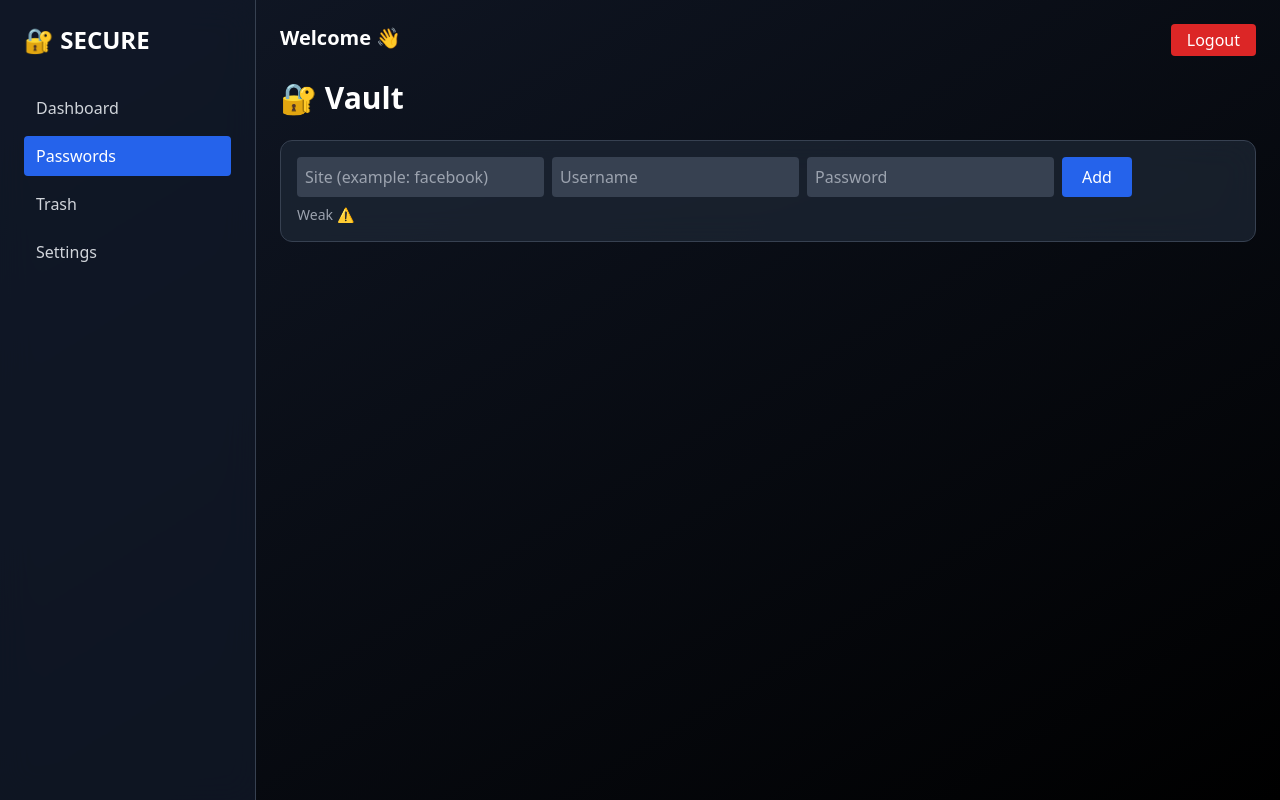
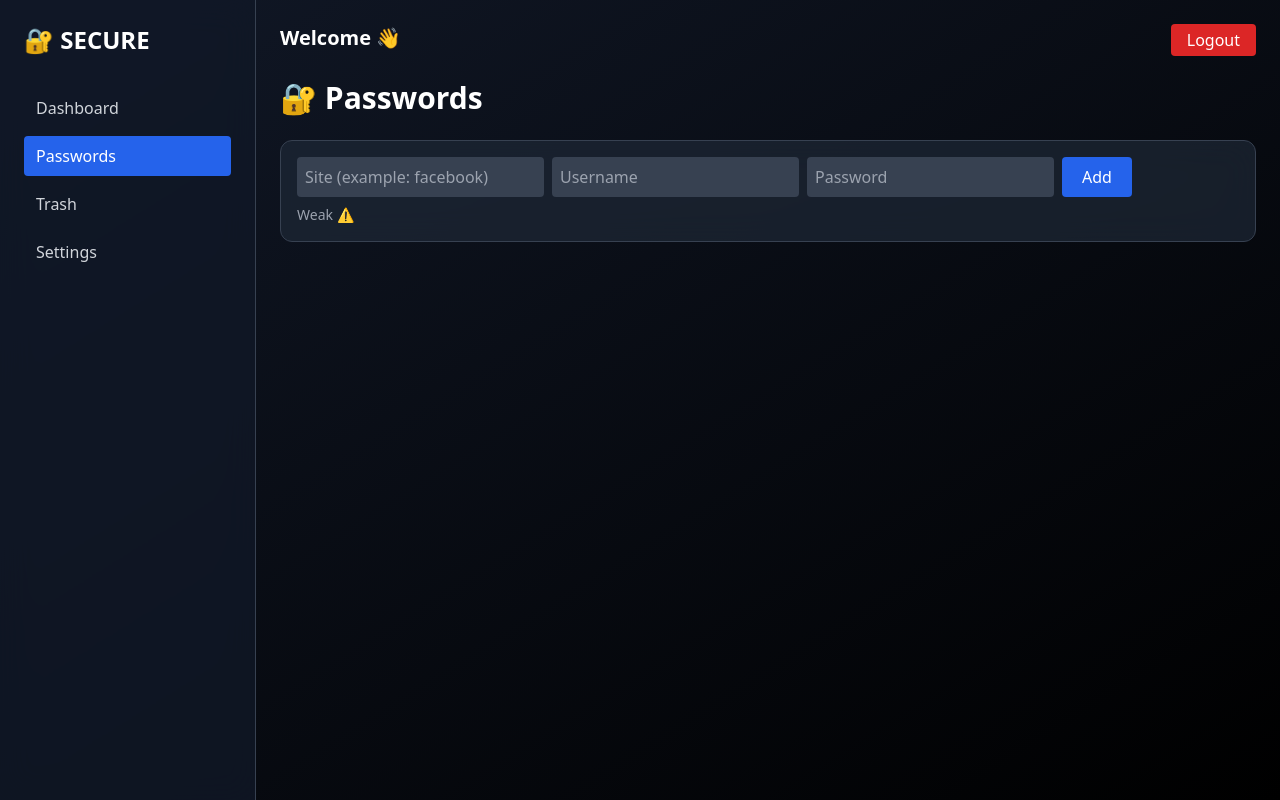
Before and after one commit to YoussefXAhmed/Secure, a React (Create React App) app in the folder frontend/: page /vault in a window 1280 px wide. Built offline with nearby package versions, Linux system fonts and the light colour scheme; no server answers.

Commit message:
change Vault to password

```diff
--- a/frontend/src/pages/VaultPage.js
+++ b/frontend/src/pages/VaultPage.js
@@ -60,7 +60,7 @@ export default function VaultPage() {
 
   return (
     <Layout>
-      <h1 className="text-3xl mb-6 font-bold">🔐 Vault</h1>
+      <h1 className="text-3xl mb-6 font-bold">🔐 Passwords</h1>
 
       {/* Add Form */}
       <div className="bg-gray-800/70 backdrop-blur-lg p-4 rounded-xl mb-6 flex gap-2 flex-wrap border border-gray-700">
```
